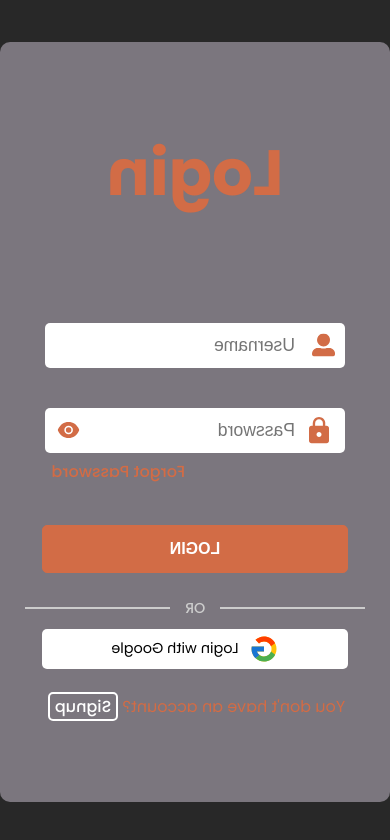
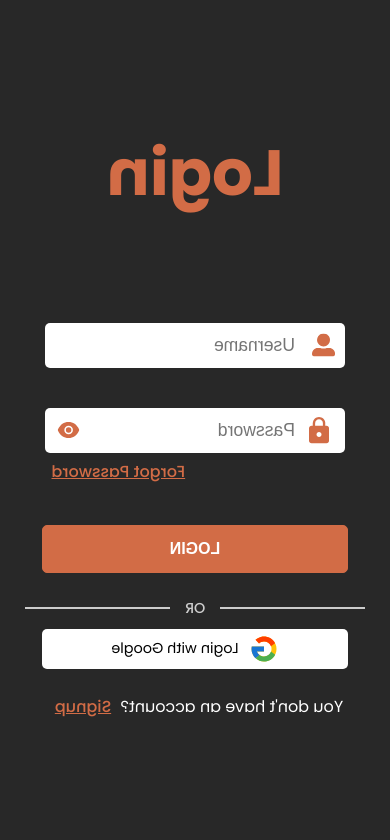
Before and after one commit to 404-Runtime-Terror/Password-Manager-Frontend, a Next.js app: page /components/Login in a window 390 px wide. Shown: the top 840 px of the page. Built offline with nearby package versions, Linux system fonts and the light colour scheme.

Commit message:
make login and signup button more visible

```diff
--- a/pages/components/Login/style.module.css
+++ b/pages/components/Login/style.module.css
@@ -169,14 +169,20 @@
 @media (max-width: 550px) {
   .login_box {
     backdrop-filter: none;
+    background-color: transparent;
   }
 
   .login_background {
     width: 100%;
   }
 
+  .link_box {
+    color: white;
+  }
   .redirect {
-    /* width: 200px; */
+    color: var(--primary-color) !important;
+    border: none;
+    text-decoration: underline;
   }
 }
 
--- a/pages/components/SignUp/style.module.css
+++ b/pages/components/SignUp/style.module.css
@@ -204,6 +204,15 @@
   .other_signup_icon {
     width: 70%;
   }
+
+  .link_box {
+    color: white;
+  }
+  .redirect {
+    color: var(--primary-color) !important;
+    text-decoration: underline;
+    border: none;
+  }
 }
 
 @media (max-width: 380px) {
```
